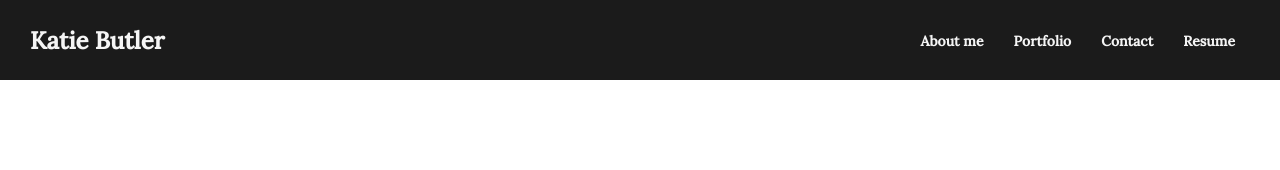
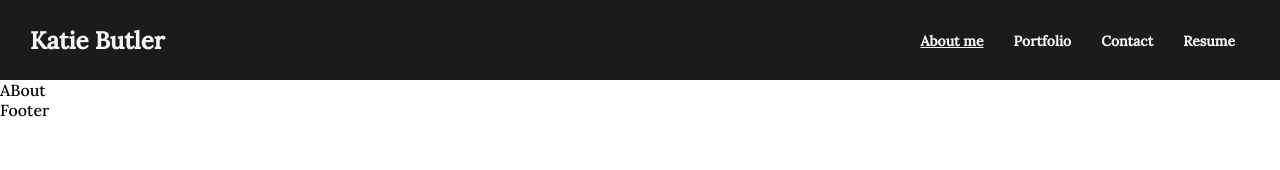
Before and after one commit to katiebutler37/react-portfolio, a React (Create React App) app: page / in a window 1280 px wide. Shown: the top 170 px of the page. Built offline with nearby package versions, Linux system fonts and the light colour scheme.

Commit message:
conditional rendering of content based on item selected

```diff
--- a/src/App.js
+++ b/src/App.js
@@ -1,4 +1,4 @@
-import React from "react";
+import React, { useState } from "react";
 import Header from "./components/Header";
 import Footer from "./components/Footer";
 import Contact from "./components/Contact";
@@ -7,15 +7,48 @@ import Resume from "./components/Resume";
 import Portfolio from "./components/Portfolio";
 
 function App() {
+  const [window, setWindow] = useState("about");
+  //itemSelected function changes state and style of heading
+  function itemSelected(newState) {
+    switch (newState) {
+      case "portfolio":
+        setWindow("portfolio");
+        renderPage()
+        break;
+      case "contact":
+        setWindow("contact");
+        renderPage()
+        break;
+      case "resume":
+        setWindow("resume");
+        renderPage()
+        break;
+      default:
+        setWindow("about");
+        renderPage()
+    }
+  }
+
+  //renderPage function actually renders the content according to the state set
+  const renderPage = () => {
+    console.log(window)
+    console.log('rendering page')
+    switch (window) {
+      case "portfolio":
+        return <Portfolio />;
+      case "contact":
+        return <Contact />;
+      case "resume":
+        return <Resume />;
+      default:
+        return <About />;
+    }
+  };
+
   return (
     <div className="App">
-      <Header></Header>
-      <main>
-       <About></About>
-       <Portfolio></Portfolio>
-       <Resume></Resume>
-       <Contact></Contact>
-      </main>
+      <Header window={window} itemSelected={itemSelected}></Header>
+      <main>{renderPage()}</main>
       <Footer></Footer>
     </div>
   );
--- a/src/components/About/index.js
+++ b/src/components/About/index.js
@@ -2,7 +2,7 @@ import React from 'react';
 
 function About() {
   return (
-    <section>
+    <section> ABout
     </section>
   );
 }
--- a/src/components/Contact/index.js
+++ b/src/components/Contact/index.js
@@ -2,7 +2,7 @@ import React from 'react';
 
 function Contact() {
   return (
-    <section>
+    <section>Contact
     </section>
   );
 }
--- a/src/components/Footer/index.js
+++ b/src/components/Footer/index.js
@@ -2,7 +2,7 @@ import React from 'react';
 
 function Footer() {
   return (
-    <section>
+    <section>Footer
     </section>
   );
 }
--- a/src/components/Header/index.js
+++ b/src/components/Header/index.js
@@ -4,20 +4,26 @@ import { Icon } from 'react-icons-kit'
 import {menu} from 'react-icons-kit/feather/menu'
 import {x} from 'react-icons-kit/feather/x'
 
-function Header() {
+function Header({window, itemSelected}) {
 
     const [toggle, setToggle] = useState(false);
 
     const handleToggle=()=>{
         setToggle(!toggle);
     }
+    const closeIfOpen = ()=> {
+      if(toggle){
+        setToggle(!toggle)
+      }
+    }
+
   return (
     <section>
       <header className={toggle?'navbar expanded':'navbar'}>
         <h2 className="page-name">
           Katie Butler
         </h2>
-        <Navigation></Navigation>
+        <Navigation window={window} itemSelected={itemSelected} closeIfOpen={closeIfOpen}/>
         <div className="toggle-icon" onClick={handleToggle}>
             {toggle?<Icon icon={x} size={24}/>:<Icon icon={menu} size={24}/>}
         </div>
--- a/src/components/Navigation/index.js
+++ b/src/components/Navigation/index.js
@@ -1,35 +1,33 @@
-import React, { useState } from 'react';
-
-function Navigation() {
-    function itemSelected(e) {
-        switch(e.target.name) {
-            case ("about"):
-            break;
-            case ("portfolio"):
-            break;
-            case ("contact"):
-            break;
-            case ("resume"):
-            break;
-            default:
-        }
-    };
-
+import React from 'react';
+import './style.css'
+function Navigation({window, itemSelected, closeIfOpen}) {
 
   return (
     <nav>
     <ul className='nav-items'>
       <li>
-        <span className="nav-item" name="about" onClick={itemSelected}>About me</span>
+        <span className={`nav-item ${window === 'about' ? 'active' : ""}`} id="about" onClick={()=>{
+          itemSelected('about');
+          closeIfOpen();
+        }}>About me</span>
       </li>
       <li>
-        <span className="nav-item" name="portfolio" onClick={itemSelected}>Portfolio</span>
+        <span className={`nav-item ${window === 'portfolio' ? 'active' : ""}`} id="portfolio" onClick={()=>{
+          itemSelected('portfolio');
+          closeIfOpen();
+        }}>Portfolio</span>
       </li>
         <li>
-          <span className="nav-item"  name="contact" onClick={itemSelected}>Contact</span>
+          <span className={`nav-item ${window === 'contact' ? 'active' : ""}`}  id="contact" onClick={()=>{
+          itemSelected('contact');
+          closeIfOpen();
+        }}>Contact</span>
         </li>
         <li>
-          <span className="nav-item" name="resume" onClick={itemSelected}>Resume</span>
+          <span className={`nav-item ${window === 'resume' ? 'active' : ""}`} id="resume" onClick={()=>{
+          itemSelected('resume');
+          closeIfOpen();
+        }}>Resume</span>
         </li>
     </ul>
   </nav>
--- /dev/null
+++ b/src/components/Navigation/style.css
@@ -0,0 +1,3 @@
+.active{
+    text-decoration: underline;
+}
--- a/src/components/Project/index.js
+++ b/src/components/Project/index.js
@@ -2,7 +2,7 @@ import React from 'react';
 
 function Project() {
   return (
-    <section>
+    <section>Here I am
     </section>
   );
 }
--- a/src/index.css
+++ b/src/index.css
@@ -49,6 +49,10 @@ body {
   margin: 0 15px;
   font-size: 14px;
   font-weight: 600;
+}
+
+.item-selected{
+  color: greenyellow;
 }
 
 .toggle-icon{
```
